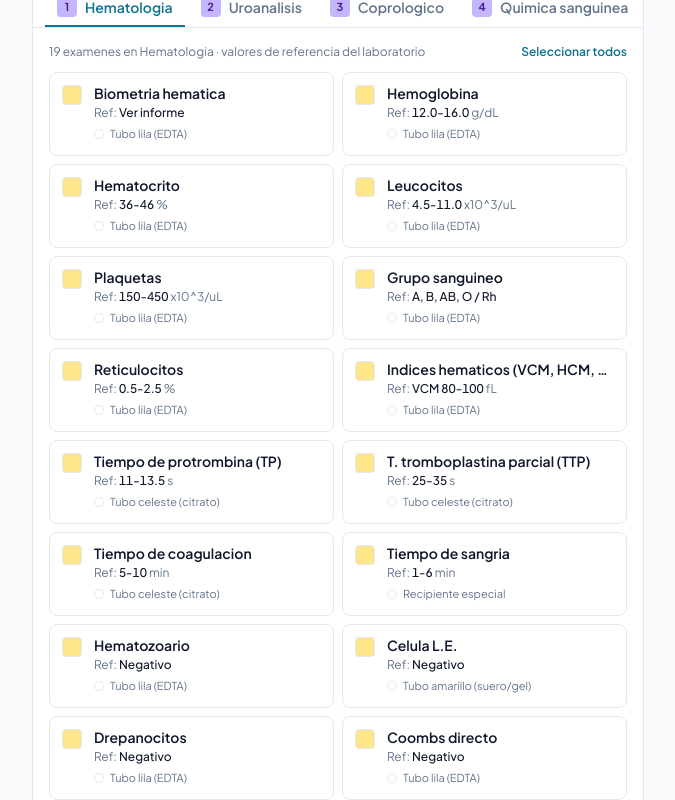
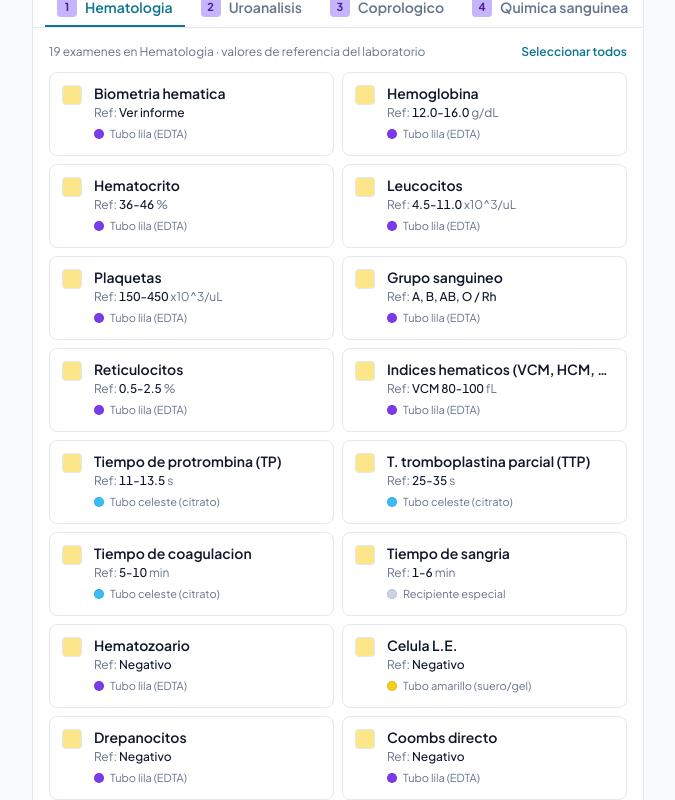
Before and after one commit to laboraplus88-rgb/labflow-msp, a Next.js app: page /exam-request-sample-collection in a window 1280 px wide. Shown: the part 1100-1900 px from the top of the page, without its empty margins (248-923 px from the left). Built offline with nearby package versions, Linux system fonts and the light colour scheme; no server answers; the database is empty.

Commit message:
fix: catalog tube dots use standard hex colors

```diff
--- a/src/app/exam-request-sample-collection/components/ExamCatalog.tsx
+++ b/src/app/exam-request-sample-collection/components/ExamCatalog.tsx
@@ -167,7 +167,10 @@ export default function ExamCatalog({ selected, onToggle }: ExamCatalogProps) {
                           {ex.unit !== '-' && <span> {ex.unit}</span>}
                         </span>
                         <span className="mt-1 inline-flex items-center gap-1.5 text-[11px] text-muted-foreground">
-                          <span className={`h-2.5 w-2.5 rounded-full border border-border ${tube.swatch}`} />
+                          <span
+                            className="h-2.5 w-2.5 rounded-full border border-black/10"
+                            style={{ backgroundColor: tube.color }}
+                          />
                           {tube.label}
                         </span>
                       </span>
```
